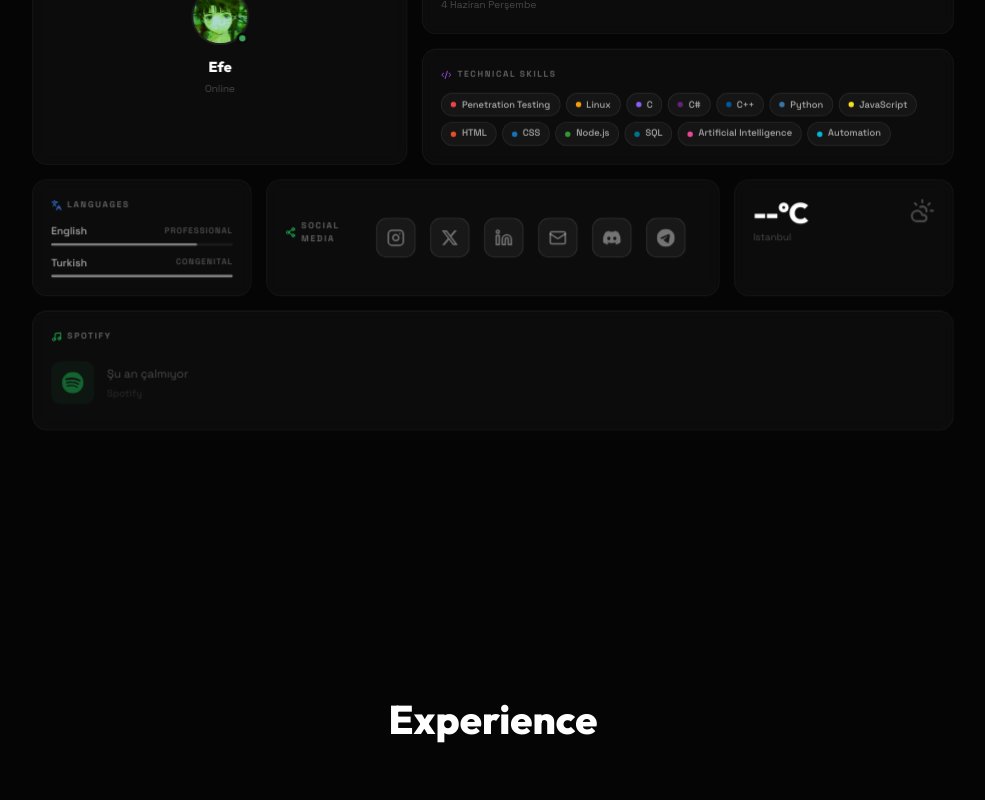
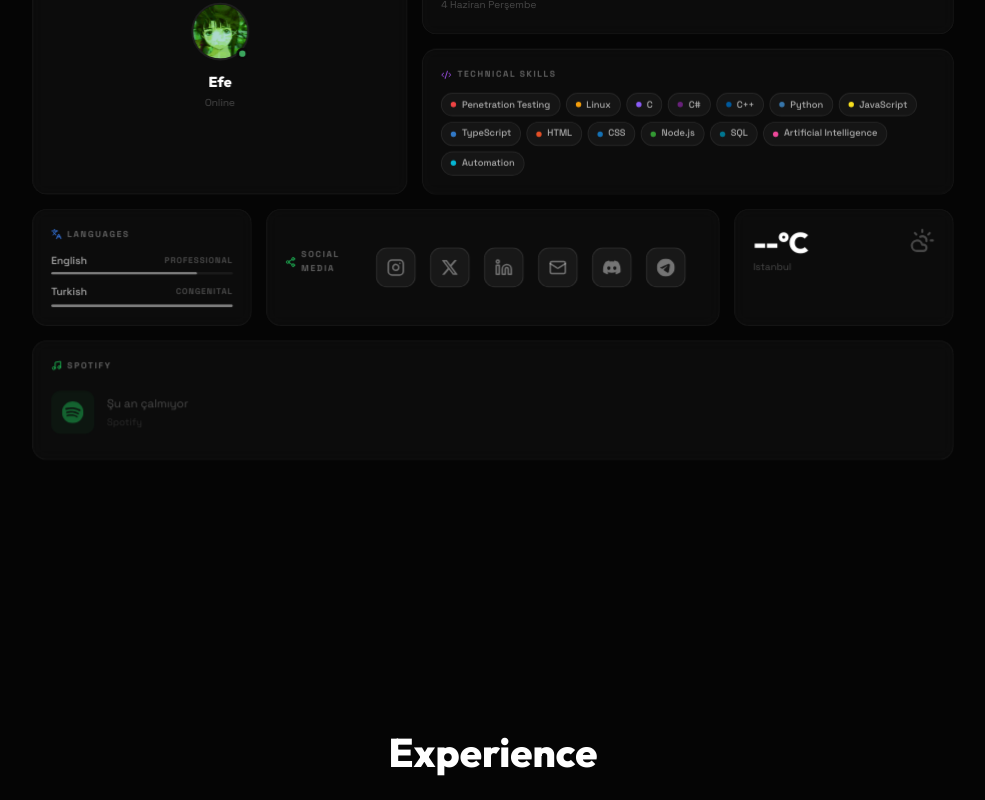
Before and after one commit to efekrbas/website, a Next.js app: page / in a window 1280 px wide. Shown: the part 2040-2840 px from the top of the page, without its empty margins (147-1132 px from the left). Built offline with nearby package versions, Linux system fonts and the light colour scheme; no server answers.

Commit message:
feat: add TypeScript to tech stack

```diff
--- a/src/components/LiveStatus.tsx
+++ b/src/components/LiveStatus.tsx
@@ -127,6 +127,7 @@ const LiveStatus = () => {
         { name: 'C++', color: '#00599c' },
         { name: 'Python', color: '#3776ab' },
         { name: 'JavaScript', color: '#f7df1e' },
+        { name: 'TypeScript', color: '#3178c6' },
         { name: 'HTML', color: '#e34f26' },
         { name: 'CSS', color: '#1572b6' },
         { name: 'Node.js', color: '#339933' },
```
